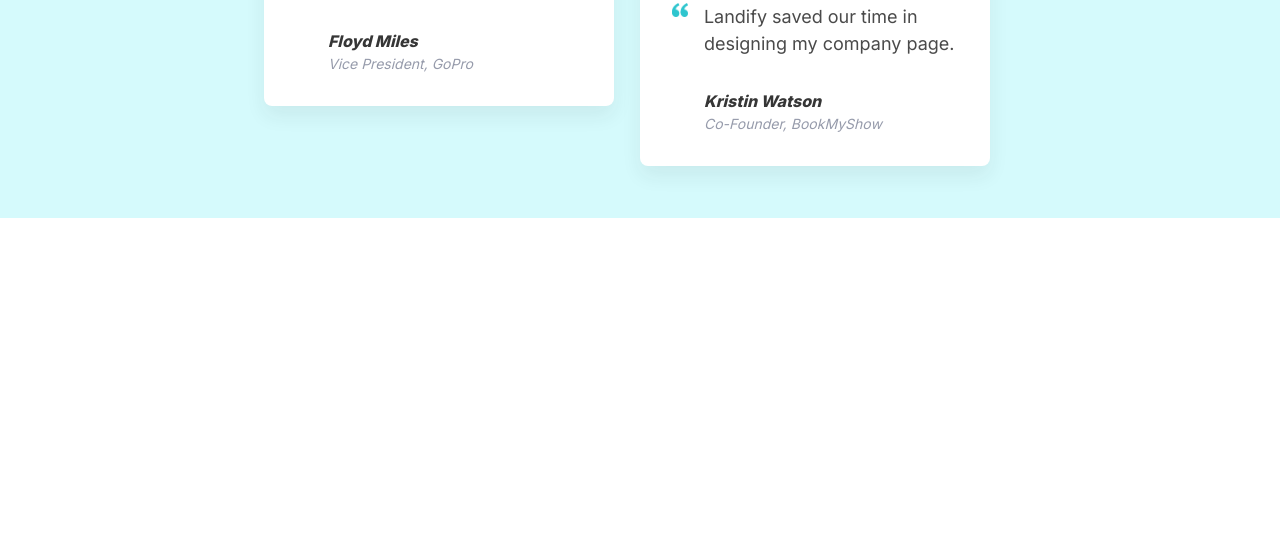
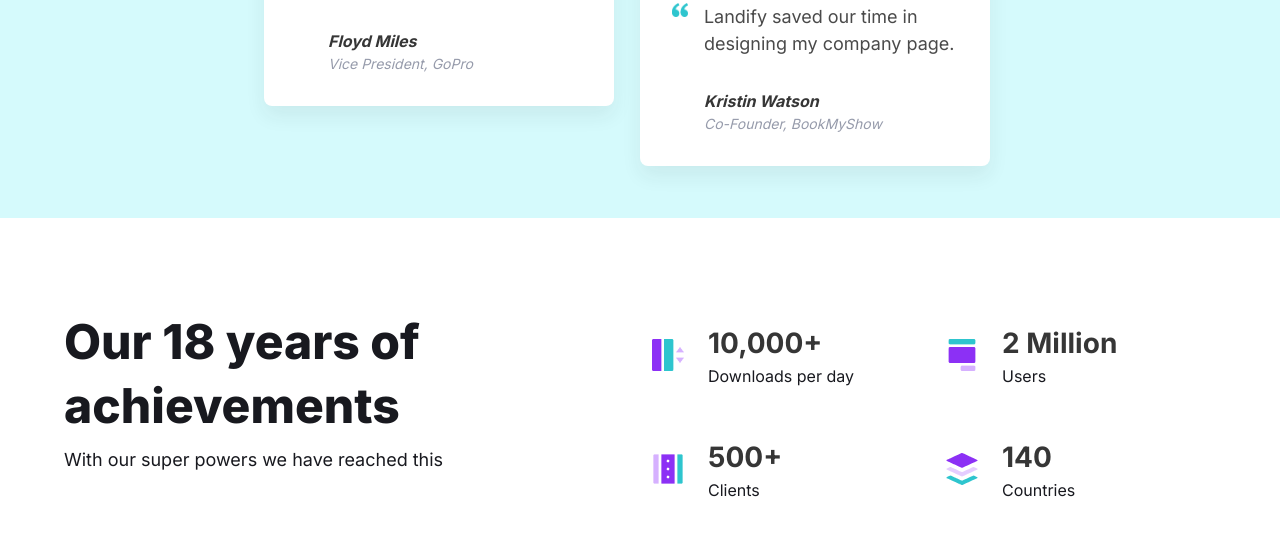
Before and after one commit to Antonio-Gabriel/landify_ui_build, a plain HTML site: page index.html in a window 1280 px wide. Shown: the part 2436-2972 px from the top of the page. Before the commit the page ends 2654 px from the top, so only its background shows below. Drawn offline with Linux system fonts and the light colour scheme.

Commit message:
achivement section

```diff
--- a/assets/css/styles.css
+++ b/assets/css/styles.css
@@ -365,8 +365,8 @@ header {
   margin-left: 2rem;
 }
 
-.real-history .left .card .card-footer cite span{
-  color: #969BAB;
+.real-history .left .card .card-footer cite span {
+  color: #969bab;
   font-size: 14px;
 }
 
@@ -397,3 +397,62 @@ header {
 }
 
 /* End Real Histories section */
+
+/* Our achievements */
+.achievements {
+  padding: 5rem 0;
+}
+
+.achievements .columns {
+  margin-top: 0;
+}
+
+.achievements .text h2 {
+  font-size: 3rem;
+  font-weight: 800;
+
+  line-height: 4rem;
+  margin-bottom: 0.5rem;
+}
+
+.achievements .text p {
+  font-size: 1.125rem;
+  font-weight: 400;
+
+  font-feature-settings: "salt" on, "liga" off;
+}
+
+.achievements-items .achivement-card {
+  display: flex;
+  align-items: center;
+}
+
+.achievements-items .achivement-card .image {
+  margin-right: 1.5rem;
+}
+
+.achievements-items .achivement-card .image img {
+  width: 32px;
+  height: 32px;
+}
+
+.achievements-items .achivement-card .content {
+  display: flex;
+  flex-direction: column;
+}
+
+.achievements-items .achivement-card .content strong {
+  font-size: 1.75rem;
+  font-weight: 700;
+}
+
+.achievements-items .achivement-card .content span {
+  font-size: 1rem;
+  font-weight: 400;
+}
+
+.achievements-items .achivement-card:nth-child(n + 3) {
+  margin-top: 1.5rem;
+}
+
+/* End Our achievements */
--- a/index.html
+++ b/index.html
@@ -13,7 +13,7 @@
     <title>Landify</title>
 
     <link
-      href="https://fonts.googleapis.com/css2?family=Inter:wght@400;500;600;800&display=swap"
+      href="https://fonts.googleapis.com/css2?family=Inter:wght@400;500;600;700;800&display=swap"
       rel="stylesheet"
     />
 
@@ -318,6 +318,62 @@
     </section>
     <!-- End Real histories -->
 
+    <!-- Our achievements -->
+    <section class="section achievements">
+      <div class="container">
+        <div class="columns">
+          <div class="column is-6">
+            <div class="text">
+              <h2>Our 18 years of achievements</h2>
+              <p>With our super powers we have reached this</p>
+            </div>
+          </div>
+          <div class="column is-6 achievements-items">
+            <div class="columns is-multiline">
+              <div class="column is-6 achivement-card">
+                <div class="image">
+                  <img src="./assets/images/01.png" alt="achievements image" />
+                </div>
+                <div class="content">
+                  <strong>10,000+</strong>
+                  <span>Downloads per day</span>
+                </div>
+              </div>
+              <div class="column is-6 achivement-card">
+                <div class="image">
+                  <img src="./assets/images/04.png" alt="achievements image" />
+                </div>
+                <div class="content">
+                  <strong>2 Million</strong>
+                  <span>Users</span>
+                </div>
+              </div>
+              <div class="column is-6 achivement-card">
+                <div class="image">
+                  <img src="./assets/images/05.png" alt="achievements image" />
+                </div>
+                <div class="content">
+                  <strong>500+</strong>
+                  <span>Clients</span>
+                </div>
+              </div>
+              <div class="column is-6 achivement-card">
+                <div class="image">
+                  <img src="./assets/images/08.png" alt="achievements image" />
+                </div>
+                <div class="content">
+                  <strong>140</strong>
+                  <span>Countries</span>
+                </div>
+              </div>
+            </div>
+          </div>
+        </div>
+      </div>
+    </section>
+
+    <!-- End Our achievements -->
+
     <script src="./assets/js/index.js"></script>
   </body>
 </html>
```
